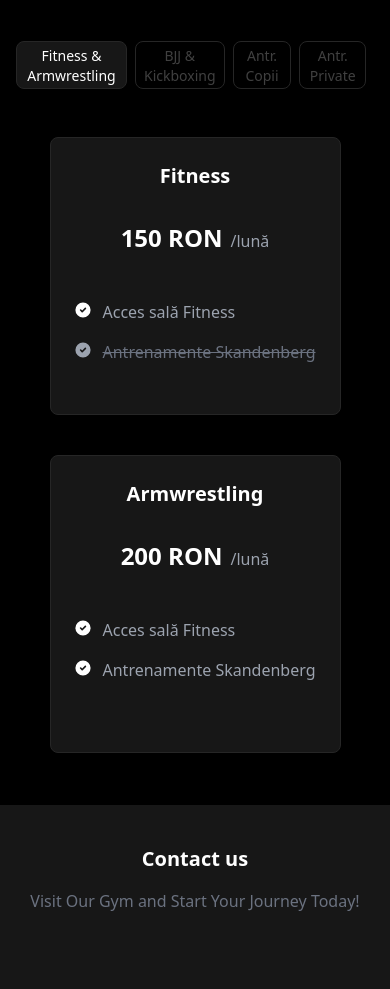
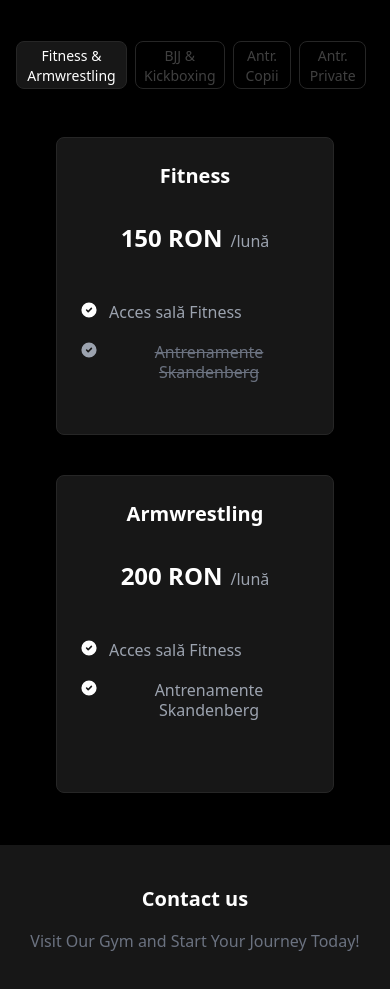
Before and after one commit to filimonralucabjj/201academy, a React (Vite) app: page / in a window 390 px wide. Shown: the part 7500-8489 px from the top of the page. Built offline with nearby package versions, Linux system fonts and the light colour scheme; grey boxes are pictures that could not be loaded.

Commit message:
pricing card update

```diff
--- a/src/components/Pricing/PricingCard.tsx
+++ b/src/components/Pricing/PricingCard.tsx
@@ -11,7 +11,7 @@ const PricingCard = (props: {key:number, item: ItemPrice}) => {
         //         <span className="text-5xl font-extrabold tracking-tight">{props.item.price}</span>
         //         <span className="ms-1 text-xl font-normal text-gray-400">/{props.item.per}</span>
         //     </div>
-            <div className="lg:w-1/4 m-5 flex flex-col p-6 max-w-lg text-center rounded-lg border shadow border-neutral-800 xl:p-8 bg-neutral-900 text-white">
+            <div className="w-full mx-10 my-5 lg:w-1/4 lg:mx-5 flex flex-col p-6 max-w-lg text-center rounded-lg border shadow border-neutral-800 xl:p-8 bg-neutral-900 text-white">
               <h3 className="text-xl font-semibold">{props.item.title}</h3>
               {/* <p className="font-light text-gray-500 sm:text-lg dark:text-gray-400">Best option for personal use & for your next project.</p> */}
               <div className="flex justify-center items-baseline mt-8">
```
